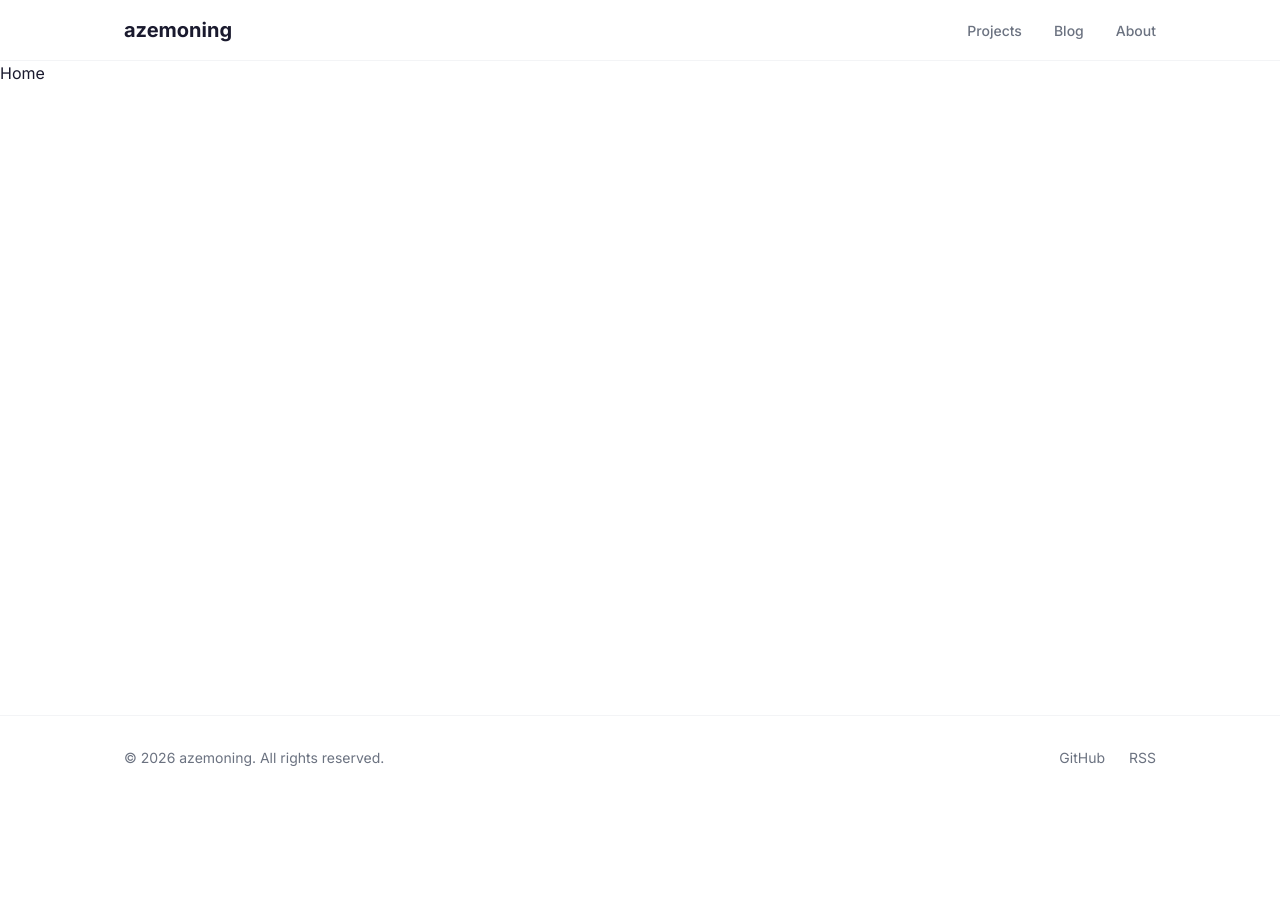
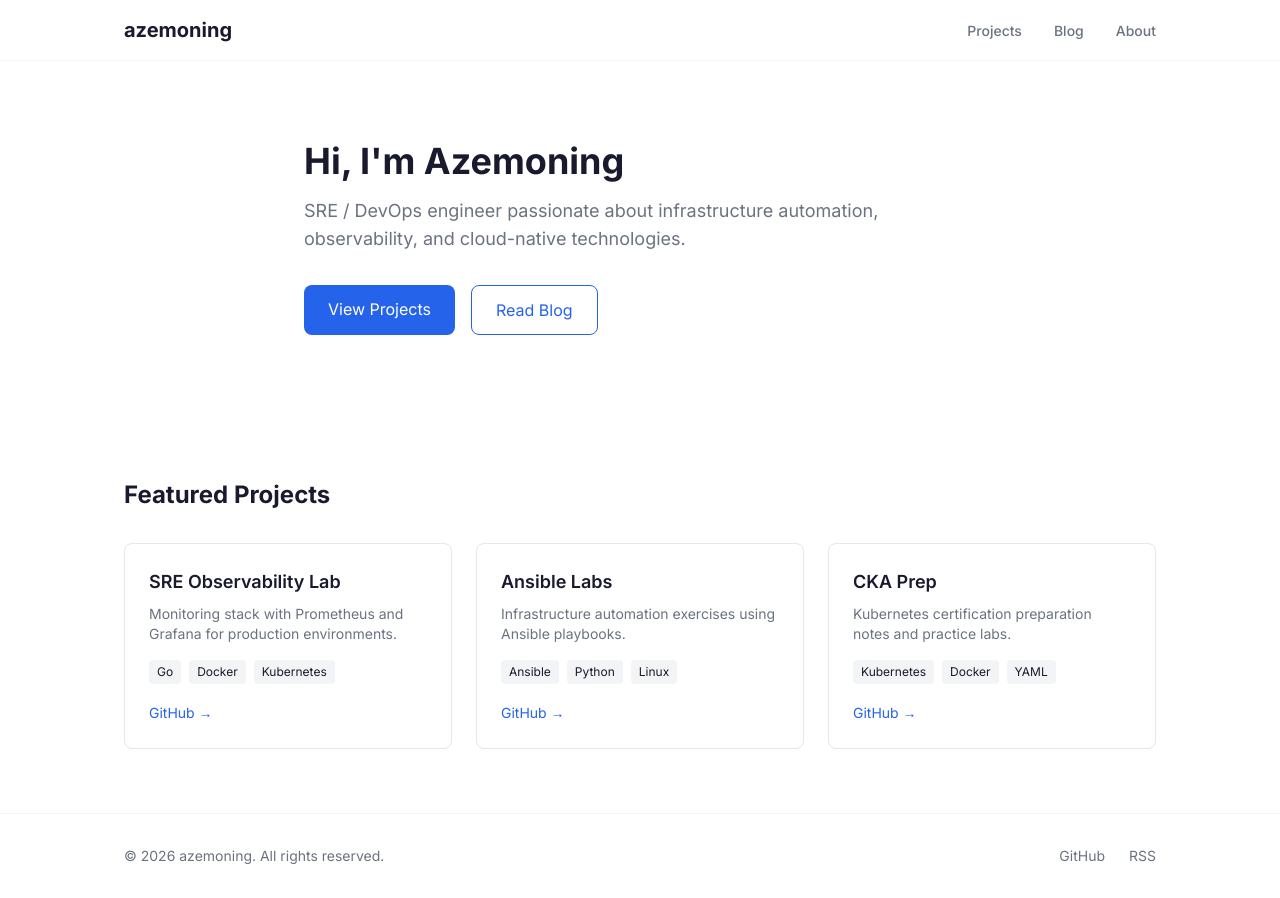
Before and after one commit to azemoning/azemoning.com, an Astro site: page / in a window 1280 px wide. Before the commit the page ends 800 px from the top, so only its background shows below. Built offline with nearby package versions, Linux system fonts and the light colour scheme; Astro itself is replaced by a stand-in of ours.

Commit message:
feat: add home page with hero and featured projects

```diff
--- /dev/null
+++ b/src/data/projects.json
@@ -0,0 +1,23 @@
+[
+  {
+    "title": "SRE Observability Lab",
+    "description": "Monitoring stack with Prometheus and Grafana for production environments.",
+    "tags": ["Go", "Docker", "Kubernetes"],
+    "github": "https://github.com/azemoning/sre-observability-lab",
+    "featured": true
+  },
+  {
+    "title": "Ansible Labs",
+    "description": "Infrastructure automation exercises using Ansible playbooks.",
+    "tags": ["Ansible", "Python", "Linux"],
+    "github": "https://github.com/azemoning/ansible-labs",
+    "featured": true
+  },
+  {
+    "title": "CKA Prep",
+    "description": "Kubernetes certification preparation notes and practice labs.",
+    "tags": ["Kubernetes", "Docker", "YAML"],
+    "github": "https://github.com/azemoning/cka",
+    "featured": true
+  }
+]
--- a/src/pages/index.astro
+++ b/src/pages/index.astro
@@ -1,7 +1,44 @@
 ---
+// src/pages/index.astro
 import BaseLayout from '../layouts/BaseLayout.astro';
+import projects from '../data/projects.json';
+
+const featuredProjects = projects.filter(p => p.featured).slice(0, 3);
 ---
 
 <BaseLayout title="Home">
-  <h1>Home</h1>
+  <section class="max-w-[720px] mx-auto px-6 py-20">
+    <h1 class="text-4xl font-bold mb-4">Hi, I'm Azemoning</h1>
+    <p class="text-lg text-muted mb-8">
+      SRE / DevOps engineer passionate about infrastructure automation, observability, and cloud-native technologies.
+    </p>
+    <div class="flex gap-4">
+      <a href="/projects" class="px-6 py-3 bg-accent text-white rounded-lg hover:bg-accent/90 transition-colors">
+        View Projects
+      </a>
+      <a href="/blog" class="px-6 py-3 border border-accent text-accent rounded-lg hover:bg-accent/10 transition-colors">
+        Read Blog
+      </a>
+    </div>
+  </section>
+
+  <section class="max-w-[1080px] mx-auto px-6 py-16">
+    <h2 class="text-2xl font-bold mb-8">Featured Projects</h2>
+    <div class="grid grid-cols-1 md:grid-cols-3 gap-6">
+      {featuredProjects.map(project => (
+        <div class="border border-gray-200 rounded-lg p-6 hover:border-accent/50 transition-colors">
+          <h3 class="text-lg font-semibold mb-2">{project.title}</h3>
+          <p class="text-sm text-muted mb-4">{project.description}</p>
+          <div class="flex flex-wrap gap-2 mb-4">
+            {project.tags.map(tag => (
+              <span class="text-xs px-2 py-1 bg-gray-100 rounded">{tag}</span>
+            ))}
+          </div>
+          <a href={project.github} target="_blank" rel="noopener noreferrer" class="text-sm text-accent hover:underline">
+            GitHub →
+          </a>
+        </div>
+      ))}
+    </div>
+  </section>
 </BaseLayout>
```
